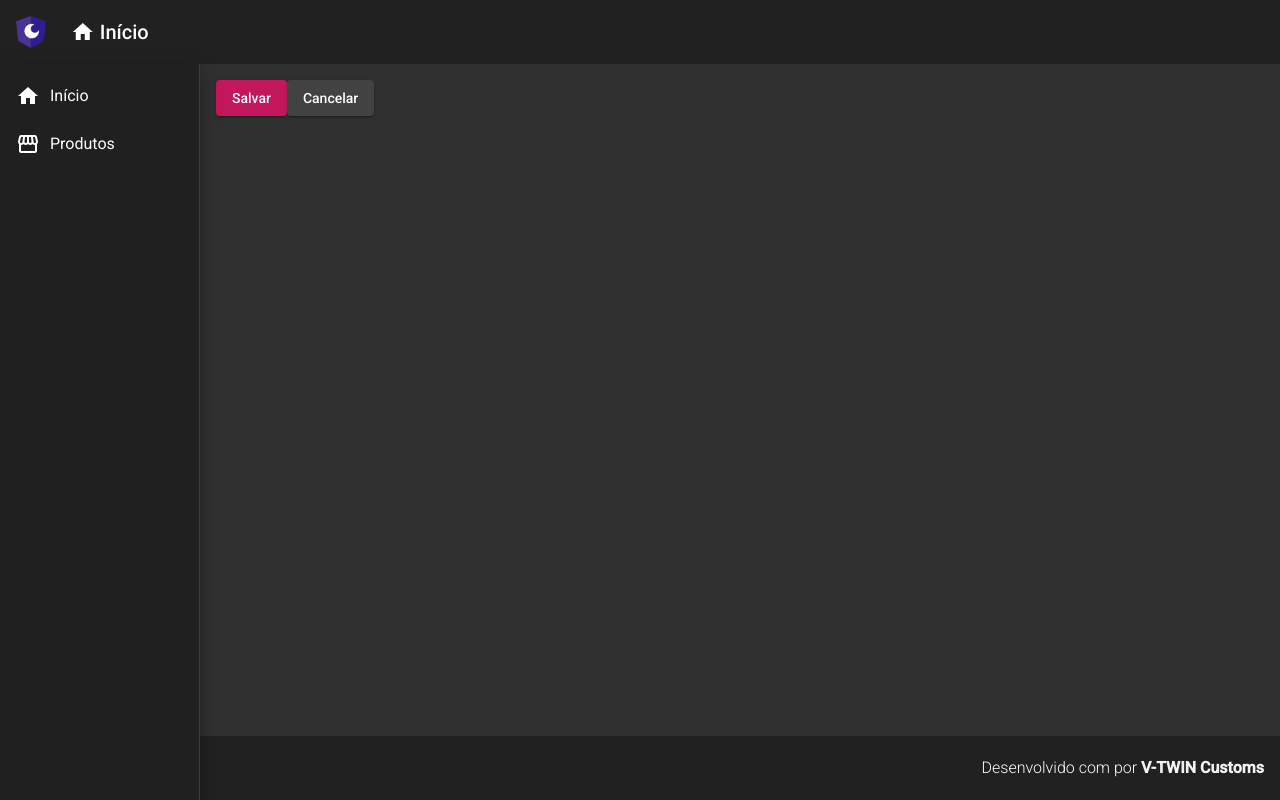
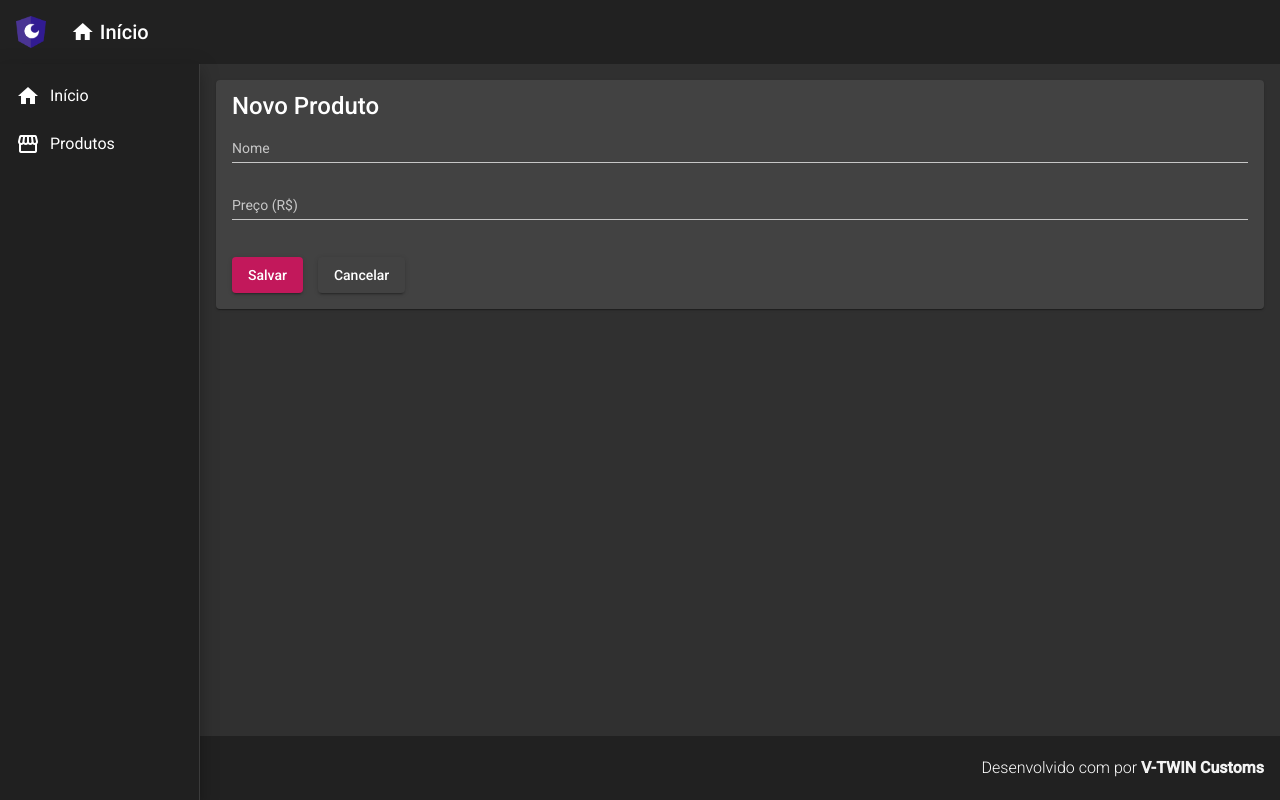
Before and after one commit to dieferomanoski/ANGULAR-CRUD, an Angular app in the folder frontend/: page /products/create in a window 1280 px wide. Built offline with nearby package versions, Linux system fonts and the light colour scheme.

Commit message:
crud integration with db

```diff
--- a/frontend/src/app/components/product/product-create/product-create.component.html
+++ b/frontend/src/app/components/product/product-create/product-create.component.html
@@ -1,3 +1,15 @@
+<mat-card>
+    <mat-card-title>Novo Produto</mat-card-title>
+    <form>
+        <mat-form-field>
+            <input matInput placeholder="Nome" [(ngModel)]="product.name" name="name">
+        </mat-form-field>
+        <mat-form-field>
+            <input matInput placeholder="Preço (R$)" [(ngModel)]="product.price" name="price">
+        </mat-form-field>
+    </form>
+
+
     <button mat-raised-button (click)="createProduct()" color="primary">
         Salvar
     </button>
@@ -5,3 +17,4 @@
     <button mat-raised-button (click)="cancel()">
         Cancelar
     </button>
+</mat-card>
--- a/frontend/src/app/components/product/product-create/product-create.component.scss
+++ b/frontend/src/app/components/product/product-create/product-create.component.scss
@@ -0,0 +1,9 @@
+form {
+    display: flex;
+    flex-direction: column;
+}
+
+button {
+    margin-top: 20px;
+    margin-right: 15px;
+}
--- a/frontend/src/app/components/product/product-create/product-create.component.ts
+++ b/frontend/src/app/components/product/product-create/product-create.component.ts
@@ -1,3 +1,4 @@
+import { Product } from './../product.model';
 import { Router } from '@angular/router';
 import { ProductService } from './../product.service';
 import { Component, OnInit } from '@angular/core';
@@ -9,6 +10,13 @@ import { Component, OnInit } from '@angular/core';
 })
 export class ProductCreateComponent implements OnInit {
 
+  product: Product = {
+    name: '',
+    price: null
+  }
+
+
+
   constructor(private productService: ProductService
     , private router: Router) { }
 
@@ -16,7 +24,11 @@ export class ProductCreateComponent implements OnInit {
   }
 
   createProduct() {
-    this.productService.showMessage('Produto criado com sucesso!')
+    this.productService.create(this.product).subscribe(() => {
+      this.productService.showMessage('Produto criado com sucesso!')
+      this.router.navigate(['/products'])
+
+    })
   }
 
   cancel() {
```
Also changed, not shown: 1 other file (tests, documents, lock files or other folders). Lines whose indentation alone changed are shown as unchanged.
